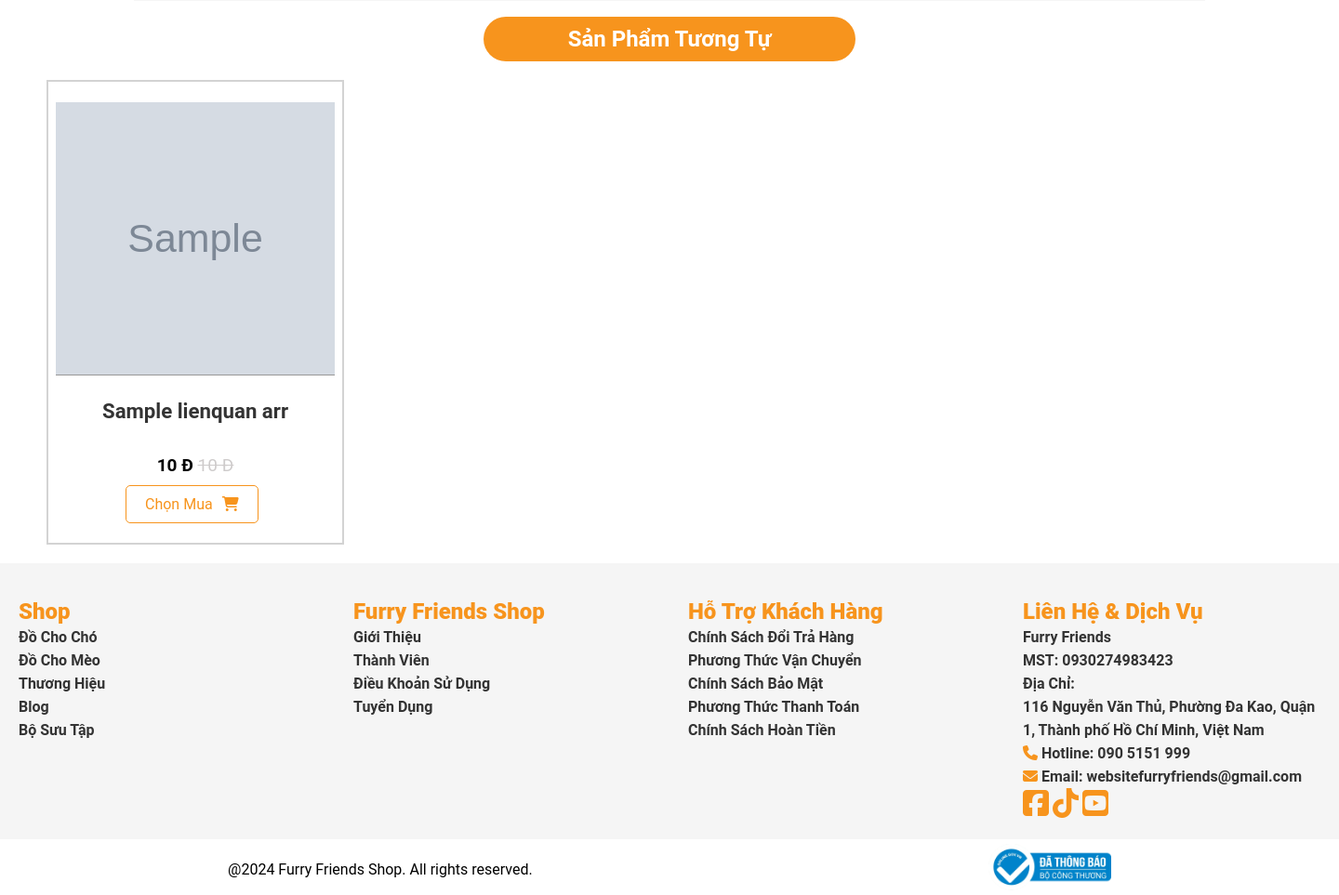
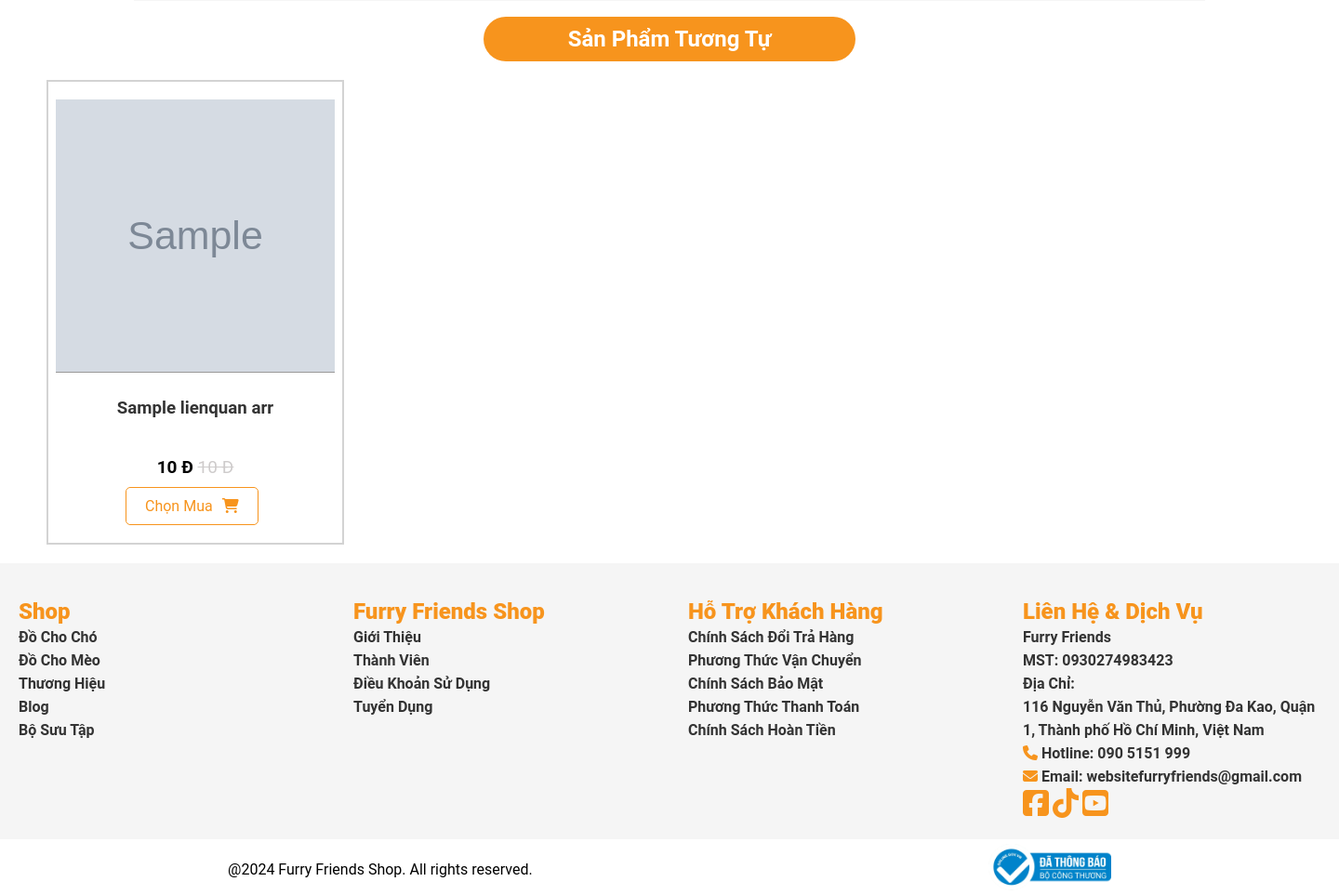
Before and after one commit to AnosMonter/Furryfriends, a PHP site: template site/views/sp_lienquan.php in a window 1440 px wide. Shown: the part 132-1095 px from the top of the page at 93% size. Run offline with PHP 8.4, Linux system fonts and the light colour scheme; the template is opened without the code that fills it: most values are stand-ins (such as "Sample title", 1, 10 or a date in 2020); grey boxes marked "Sample" are stand-in pictures.

Commit message:
Update sp_lienquan.php

```diff
--- a/site/views/sp_lienquan.php
+++ b/site/views/sp_lienquan.php
@@ -6,7 +6,7 @@
                         <a href="index.php?Page=chi_tiet&id=<?php echo $sp['ID']; ?>">
                             <img src="<?php echo $sp['Image']; ?>" alt="<?php echo $sp['Name']; ?>">
                         </a>
-                        <h3><a href="index.php?Page=chi_tiet&id=<?php echo $sp['ID']; ?>"><?php echo $sp['Name']; ?></a></h3>
+                        <div class="item-name"><h3><a href="index.php?Page=chi_tiet&id=<?php echo $sp['ID']; ?>"><?php echo $sp['Name']; ?></a></h3></div>
                         <div class="item-price">
                             <span><?php echo number_format($sp['Discount'], 0, ',', '.'); ?> Đ</span>
                             <?php if ($sp['Discount'] > 0): ?>
```
